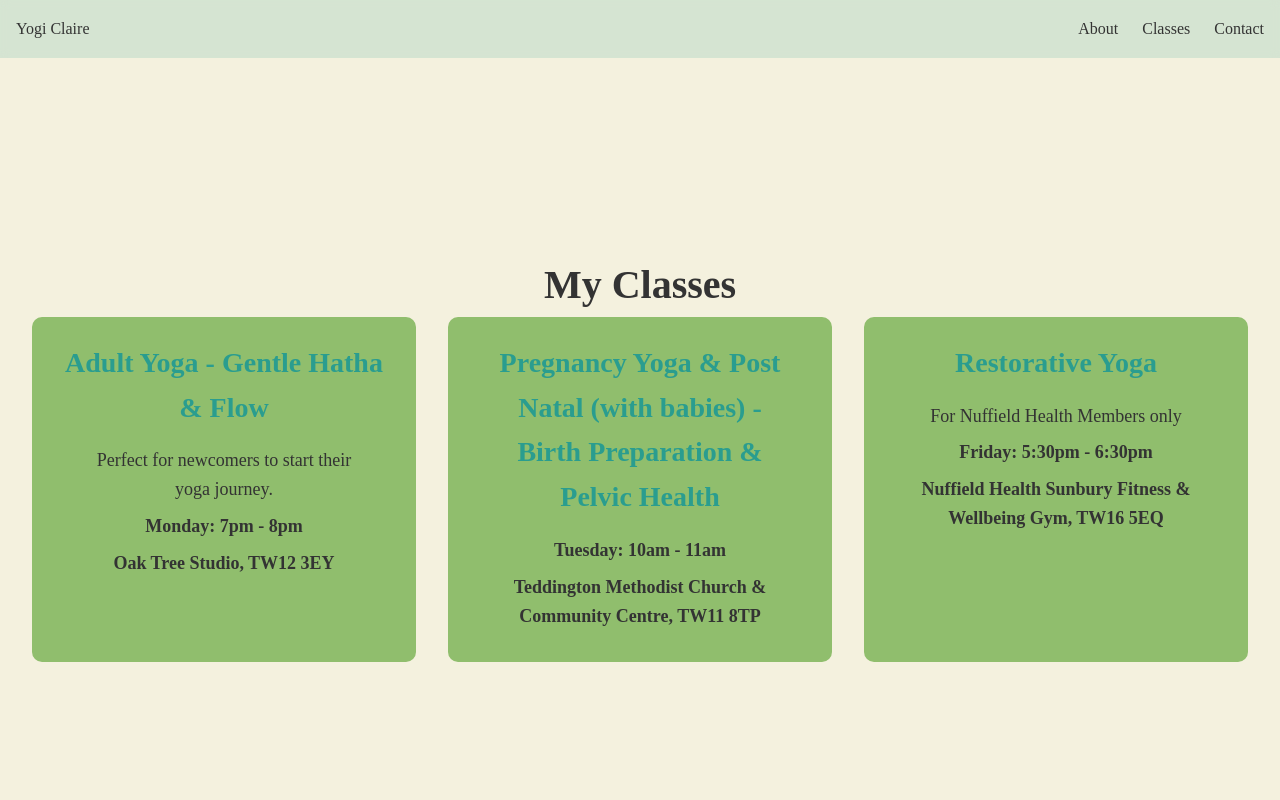
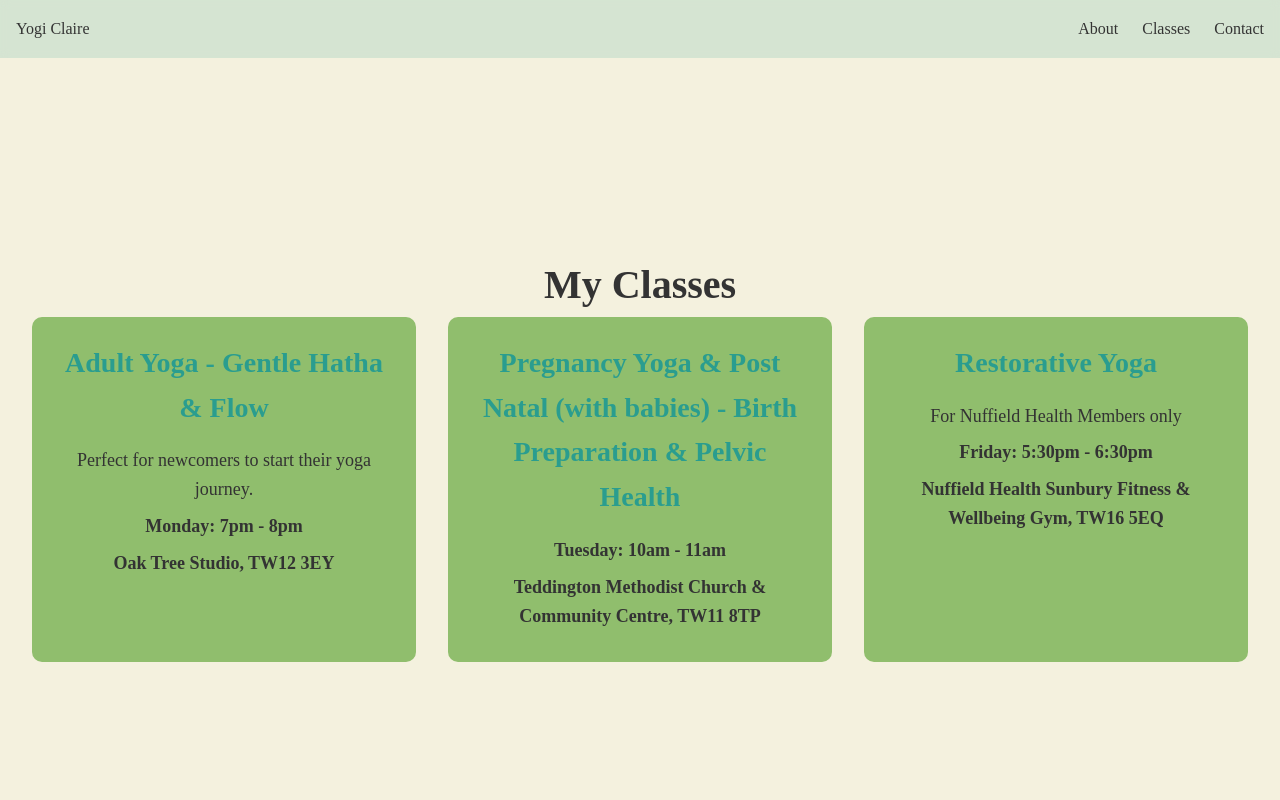
Before and after one commit to LRCozier/yogiclairesite, a React (Vite) app in the folder yoga/: page /classes in a window 1280 px wide. Shown: the top 800 px of the page. Built offline with nearby package versions, Linux system fonts and the light colour scheme.

Commit message:
amended app.css

```diff
--- a/yoga/src/App.css
+++ b/yoga/src/App.css
@@ -8,7 +8,6 @@
   align-items: center;
   text-align: center;
   padding: 2rem;
-  text-wrap: pretty;
 }
 
 /*END - SECTION STYLES*/
```
